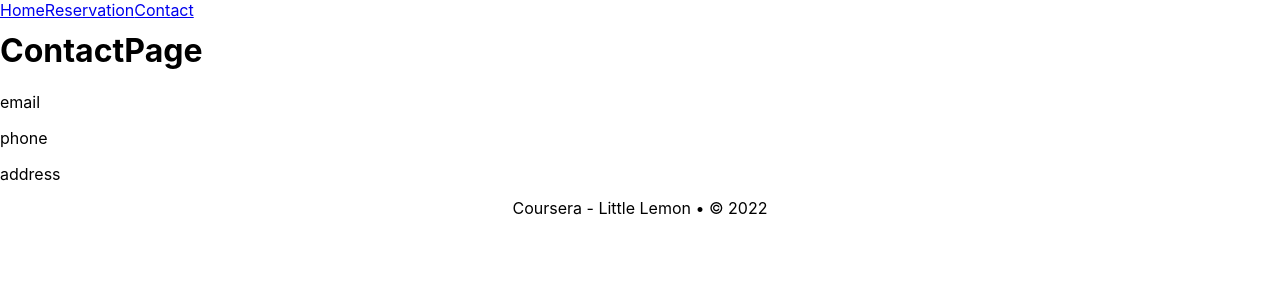
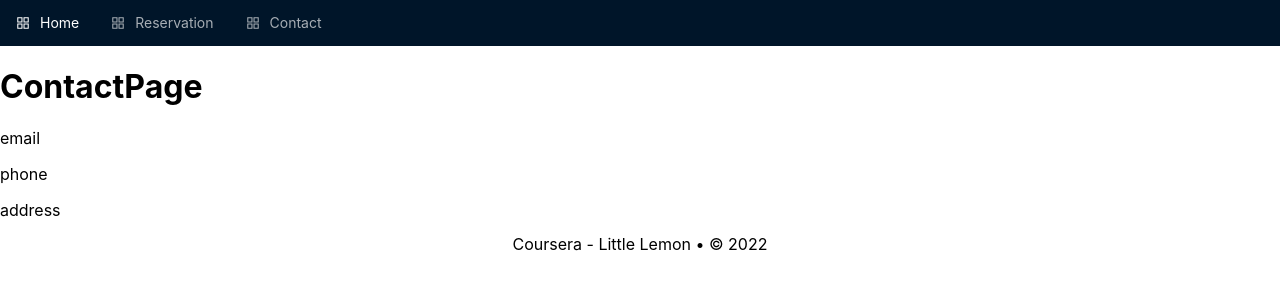
Before and after one commit to SolaceLimit/Coursera-Little-Lemon, a React (Create React App) app: page /contact in a window 1280 px wide. Shown: the top 300 px of the page. Built offline with nearby package versions, Linux system fonts and the light colour scheme.

Commit message:
updated navigation

```diff
--- a/package.json
+++ b/package.json
@@ -10,6 +10,7 @@
     "@testing-library/jest-dom": "^5.16.5",
     "@testing-library/react": "^13.4.0",
     "@testing-library/user-event": "^13.5.0",
+    "antd": "^5.6.1",
     "formik": "^2.4.0",
     "react": "^18.2.0",
     "react-dom": "^18.2.0",
--- a/src/components/Nav.js
+++ b/src/components/Nav.js
@@ -1,24 +1,56 @@
 import React from "react";
-import { Box, Flex } from "@chakra-ui/react";
 import { Routes, Route, Link } from "react-router-dom";
-import HomePage  from "./Home";
-import ContactPage  from "./Contact";
-import ReservationPage  from "./Reservation";
+import HomePage from "./Home";
+import ContactPage from "./Contact";
+import ReservationPage from "./Reservation";
+import { Breadcrumb, Layout, Menu, theme } from "antd";
+import { AppstoreOutlined } from "@ant-design/icons";
+
+const items = [
+	{
+		label: (
+			<Link to='/' className='nav-item'>
+				Home
+			</Link>
+		),
+		key: "alipay",
+		icon: <AppstoreOutlined />,
+	},
+	{
+		label: (
+			<Link to='/reservation' className='nav-item'>
+				Reservation
+			</Link>
+		),
+		key: "alipay",
+		icon: <AppstoreOutlined />,
+	},
+	{
+		label: (
+			<Link to='/contact' className='nav-item'>
+				Contact
+			</Link>
+		),
+		key: "alipay",
+		icon: <AppstoreOutlined />,
+	},
+];
 
 const Nav = () => {
 	return (
 		<>
 			<nav>
-        <Flex>
-          <Box w='100' h='10' bg='white'><Link to="/" className="nav-item">Home</Link></Box>
-          <Box w='100' h='10' bg='white'><Link to="/reservation" className="nav-item">Reservation</Link></Box>
-          <Box w='100' h='10' bg='white'><Link to="/contact" className="nav-item">Contact</Link></Box>
-        </Flex>
+				<Menu
+					theme='dark'
+					mode='horizontal'
+					defaultSelectedKeys={["2"]}
+					items={items}
+				/>
 			</nav>
 			<Routes>
-          <Route path="/" element={<HomePage />}></Route>
-          <Route path="/reservation" element={<ReservationPage />}></Route>
-          <Route path="/contact" element={<ContactPage />}></Route>
+				<Route path='/' element={<HomePage />}></Route>
+				<Route path='/reservation' element={<ReservationPage />}></Route>
+				<Route path='/contact' element={<ContactPage />}></Route>
 			</Routes>
 		</>
 	);
```
Also changed, not shown: 1 other file (tests, documents, lock files or other folders). Lines whose indentation alone changed are shown as unchanged.
